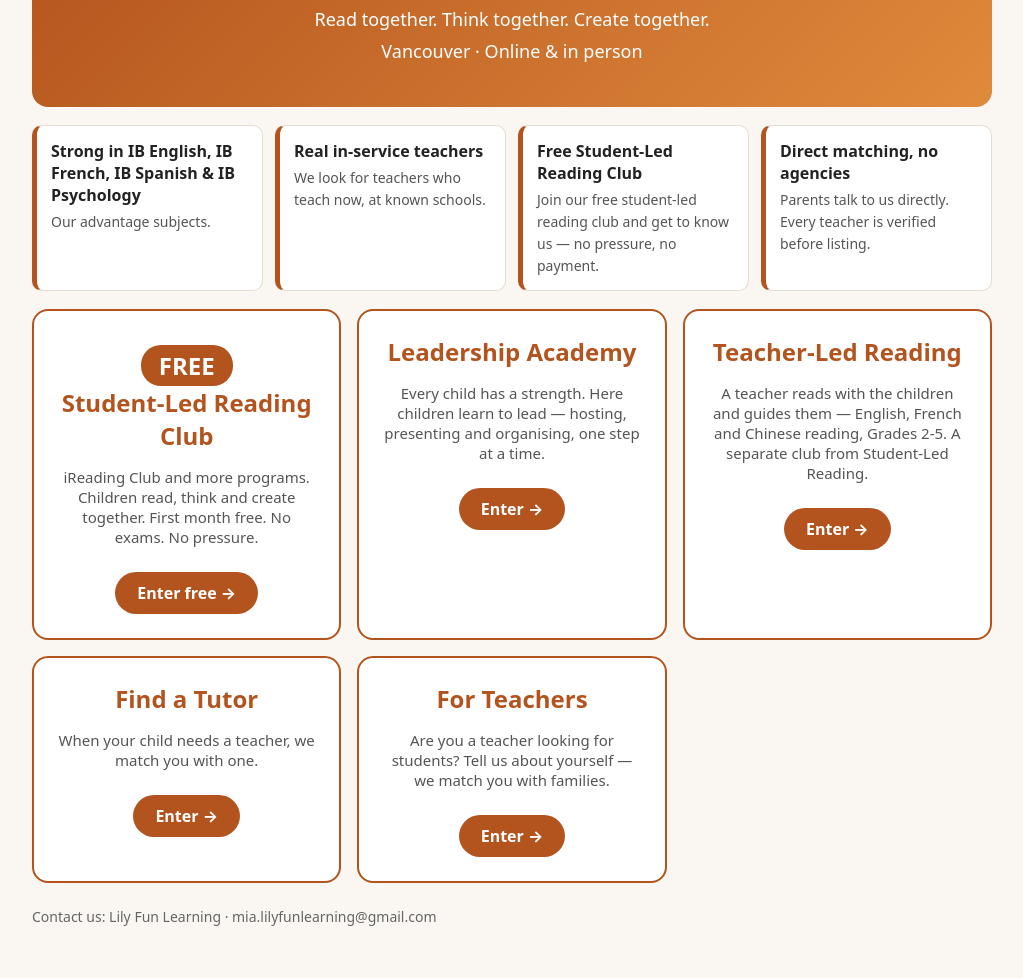
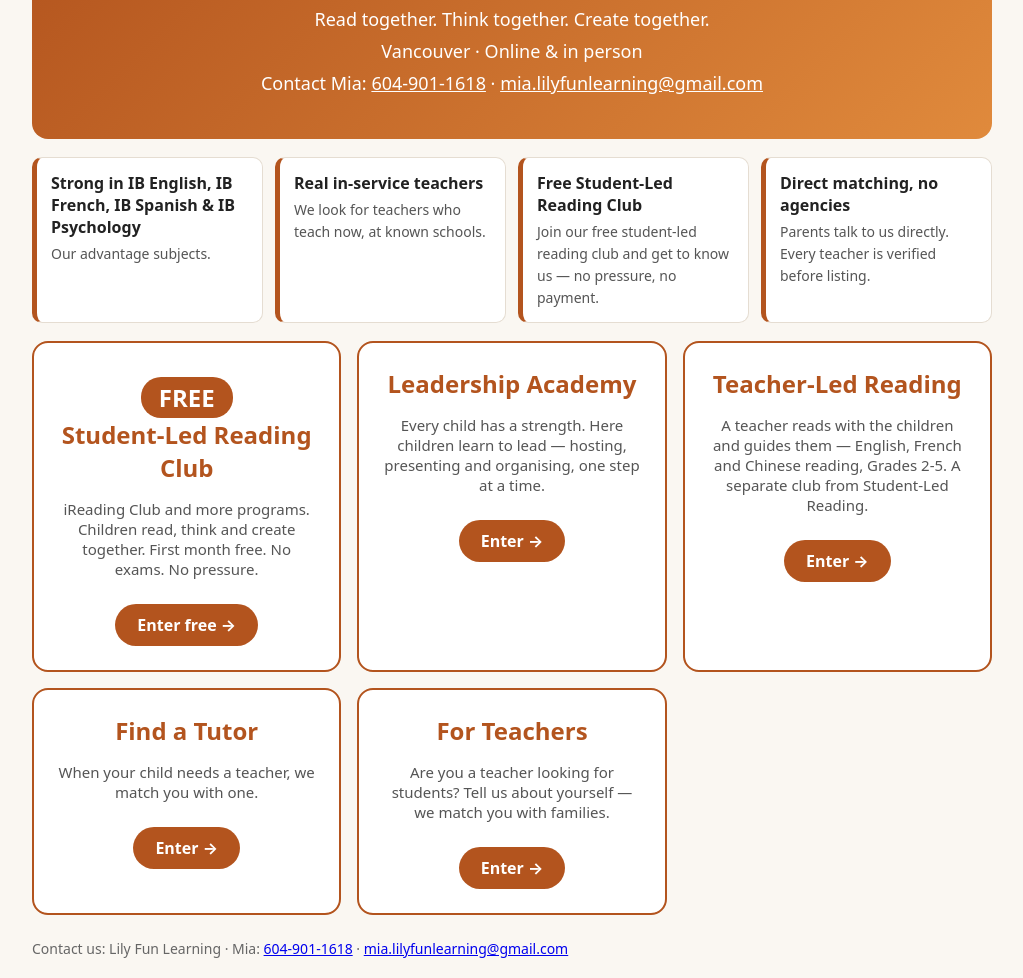
Before and after one commit to lilyfunlearning/lilyfunlearning.github.io, a plain HTML site: page index.html in a window 1280 px wide. Shown: the part 105-1083 px from the top of the page, without its empty margins (128-1151 px from the left). Before the commit the page ends 1051 px from the top, so only its background shows below. Drawn offline with Linux system fonts and the light colour scheme.

Commit message:
Add files via upload

```diff
--- a/index.html
+++ b/index.html
@@ -31,6 +31,7 @@ footer{margin-top:24px;color:#666;font-size:14px}
 <h1>Lily Fun Learning</h1>
 <p>Read together. Think together. Create together.</p>
 <p>Vancouver · Online &amp; in person</p>
+<p>Contact Mia: <a href="tel:+16049011618" style="color:#fff">604-901-1618</a> · <a href="mailto:mia.lilyfunlearning@gmail.com" style="color:#fff">mia.lilyfunlearning@gmail.com</a></p>
 </div>
 <div class="hl">
 <div><b>Strong in IB English, IB French, IB Spanish &amp; IB Psychology</b><span>Our advantage subjects.</span></div>
@@ -67,7 +68,7 @@ footer{margin-top:24px;color:#666;font-size:14px}
 <details><summary>Learn more</summary><p>Like iReading Club, the new program will be free to try and built around children reading, thinking and creating together — no exams, no rankings, no pressure. The schedule follows the children, not us: you pick your preferred times, and we put children with matching times in one group.</p></details></div>
 <div style="background:#fff;border:1px solid #e5ddd2;border-radius:12px;padding:16px;margin-bottom:16px">
 <h2 style="margin-top:0">Join Student-Led Reading Club</h2>
-<p style="color:#555;font-size:14px">Fill this in and send it to us by email. Nothing is stored on this website.</p>
+<p style="color:#555;font-size:14px">Fill this in and send it to us by email. Nothing is stored on this website. Questions? Contact Mia: <a href="tel:+16049011618">604-901-1618</a> or <a href="mailto:mia.lilyfunlearning@gmail.com">mia.lilyfunlearning@gmail.com</a>.</p>
 <label>Which group?<br><select id="j-group" style="width:92%"><option>Tuesday Read-Aloud</option><option>Story Creation</option><option>Magazine Team</option><option>Monthly Offline Gathering</option><option>Not sure yet — please advise</option><option>New program (coming soon) — keep me posted</option></select></label><br>
 <fieldset style="border:1px solid #ccc;border-radius:8px;padding:10px;margin:6px 0"><legend>Preferred times — pick all that work</legend>
 <p style="color:#555;font-size:14px;margin:4px 0">For the new program. iReading Club is fixed on Tuesdays, 6:15-7:00 PM.</p>
@@ -1013,7 +1014,7 @@ footer{margin-top:24px;color:#666;font-size:14px}
 <p><button class="bigbtn" type="button" id="cta">I need a tutor</button></p>
 <div id="form" style="display:none;background:#fff;border:1px solid #e5ddd2;border-radius:12px;padding:16px;margin-bottom:16px">
 <h2 style="margin-top:0">Tell us what you need</h2>
-<p style="color:#555;font-size:14px">Fill this in and send it to us by email. Nothing is stored on this website.</p>
+<p style="color:#555;font-size:14px">Fill this in and send it to us by email. Nothing is stored on this website. Questions? Contact Mia: <a href="tel:+16049011618">604-901-1618</a> or <a href="mailto:mia.lilyfunlearning@gmail.com">mia.lilyfunlearning@gmail.com</a>.</p>
 <label>Child's grade<br><input id="f-grade" type="text" placeholder="e.g. Grade 8" style="width:90%"></label><br>
 <label>Subject needed<br><input id="f-subj" type="text" placeholder="e.g. French, Math" style="width:90%"></label><br>
 <label>Online or in person<br><select id="f-mode" style="width:92%"><option>Online</option><option>In person</option><option>Either</option></select></label><br>
@@ -1030,7 +1031,7 @@ footer{margin-top:24px;color:#666;font-size:14px}
 <p>Are you a teacher looking for students? Tell us about yourself. We check every teacher before listing — nothing you send here is published directly.</p>
 <div style="background:#fff;border:1px solid #e5ddd2;border-radius:12px;padding:16px;margin-bottom:16px">
 <h2 style="margin-top:0">Tell us about yourself</h2>
-<p style="color:#555;font-size:14px">Fill this in and send it to us by email. Nothing is stored on this website. Your phone and email are only for us to contact you — they are never shown on the website.</p>
+<p style="color:#555;font-size:14px">Fill this in and send it to us by email. Nothing is stored on this website. Your phone and email are only for us to contact you — they are never shown on the website. Questions? Contact Mia: <a href="tel:+16049011618">604-901-1618</a> or <a href="mailto:mia.lilyfunlearning@gmail.com">mia.lilyfunlearning@gmail.com</a>.</p>
 <label>Your name<br><input id="t-name" type="text" placeholder="e.g. Mary" style="width:90%"></label><br>
 <label>Subjects you teach<br><input id="t-subj" type="text" placeholder="e.g. French, IB English" style="width:90%"></label><br>
 <label>Grades you teach<br><input id="t-grades" type="text" placeholder="e.g. Grades 8-12" style="width:90%"></label><br>
@@ -1041,7 +1042,7 @@ footer{margin-top:24px;color:#666;font-size:14px}
 <p><button class="bigbtn" type="button" id="t-send">Send to Lily Fun Learning</button></p>
 </div>
 </div>
-<footer>Contact us: Lily Fun Learning · mia.lilyfunlearning@gmail.com</footer>
+<footer>Contact us: Lily Fun Learning · Mia: <a href="tel:+16049011618">604-901-1618</a> · <a href="mailto:mia.lilyfunlearning@gmail.com">mia.lilyfunlearning@gmail.com</a></footer>
 <script>
 function show(id){for(const x of ['home','reading','leadership','teacherled','tutors','forteachers']){document.getElementById(x).style.display=(x===id)?'':'none';}window.scrollTo(0,0);}
 const q=document.getElementById('q'),s=document.getElementById('s'),grid=document.getElementById('grid'),count=document.getElementById('count');
```
